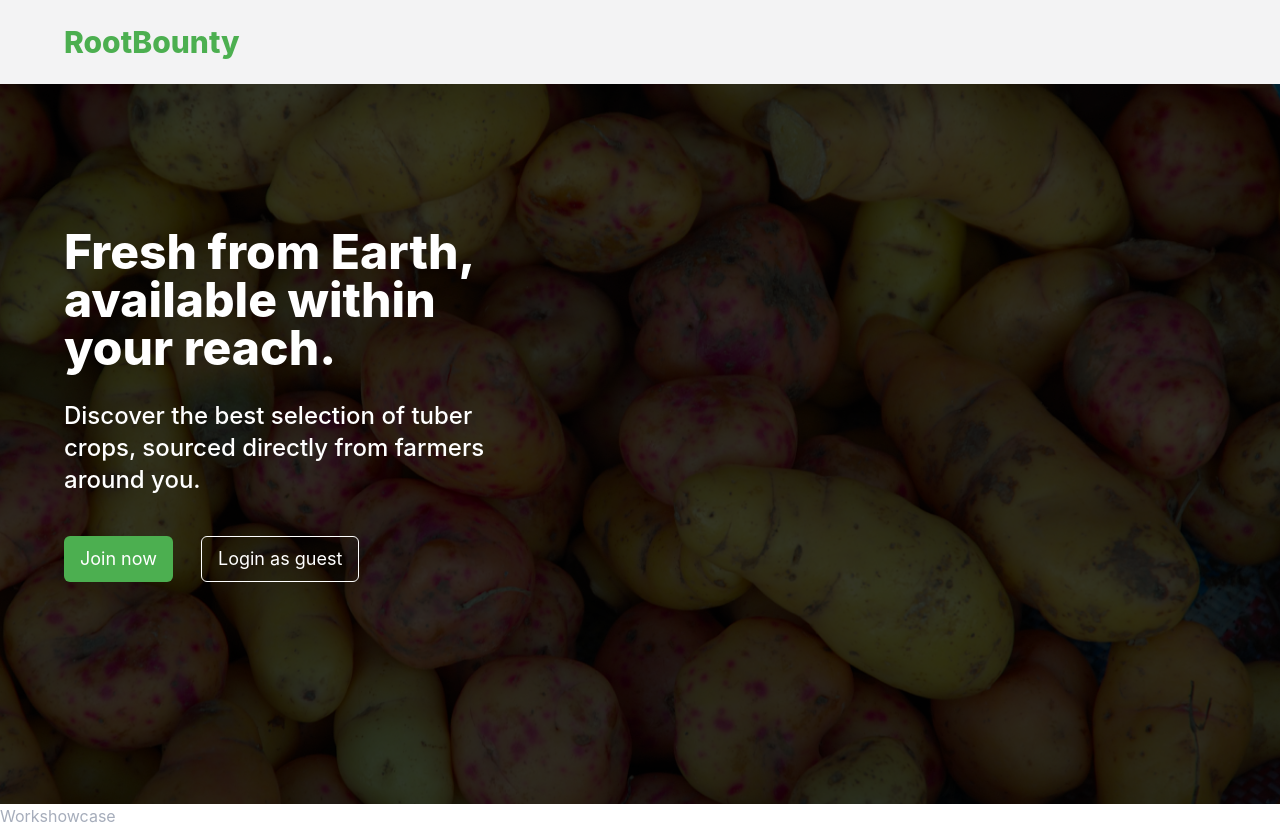
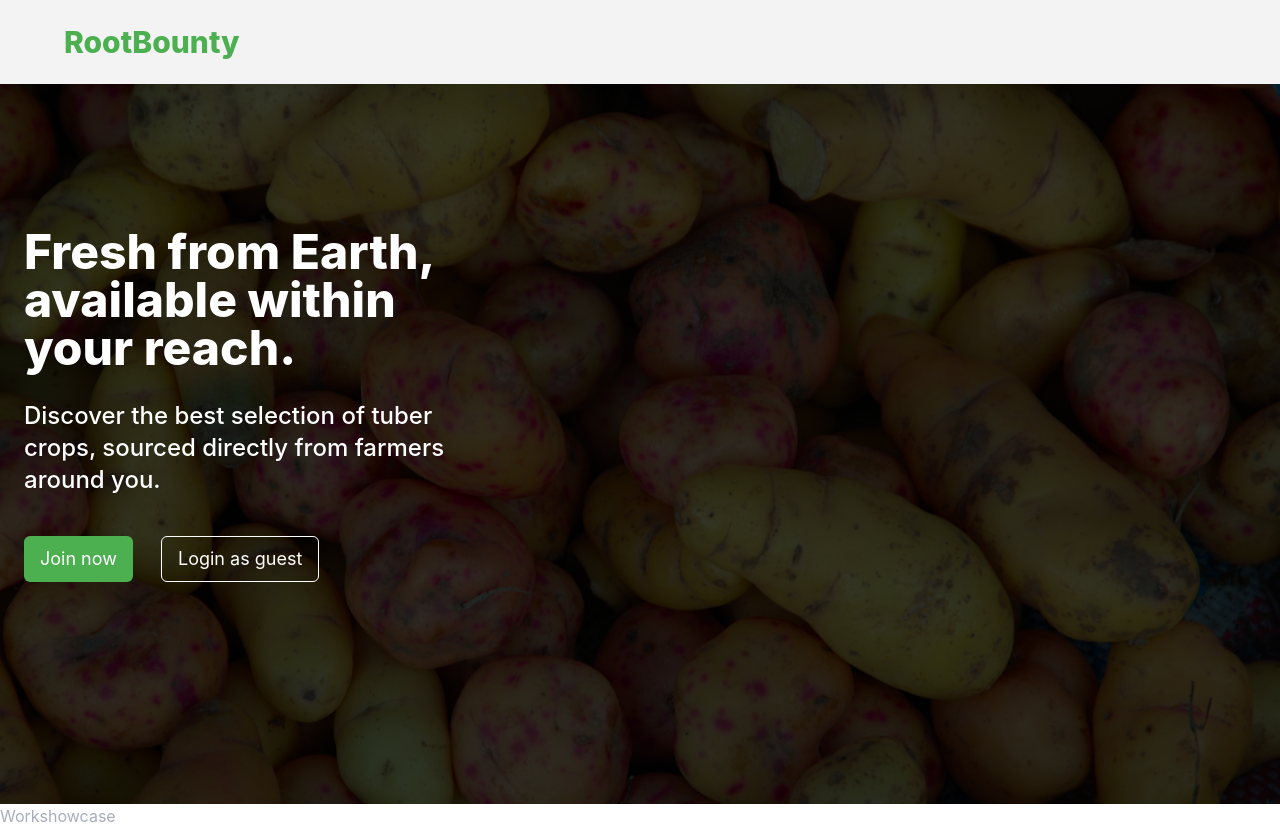
Before and after one commit to paulthadev/rootbounty, a React (Vite) app: page / in a window 1280 px wide. Built offline with nearby package versions, Linux system fonts and the light colour scheme.

Commit message:
chore: Update landing page HeroSection component and styles

```diff
--- a/src/components/landingpage/HeroSection.jsx
+++ b/src/components/landingpage/HeroSection.jsx
@@ -1,5 +1,6 @@
 import { LazyLoadImage } from "react-lazy-load-image-component";
 import heroBanner from "../../assets/hero-banner.png";
+import { styles } from "../../styles/styles";
 
 const HeroSection = () => (
   <section className="h-fit flex scrollbar-hide flex-col">
@@ -12,7 +13,7 @@ const HeroSection = () => (
     </div>
 
     <div
-      className={`absolute mt-12 sm:mt-16 px-6 md:mt-24 md:mx-10 max-w-7xl lg:mt-36`}
+      className={`${styles.maxWidth} absolute mt-12 sm:mt-16 md:mt-24 lg:mt-36`}
     >
       <MainHeading />
     </div>
```
Also changed, not shown: src/assets/Rectangle.png (added), src/assets/farm.png (added).
